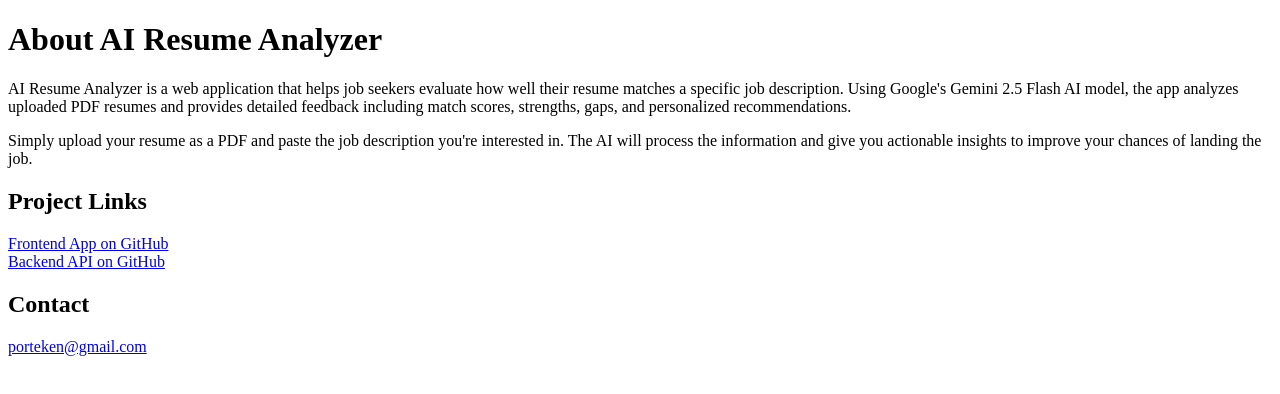
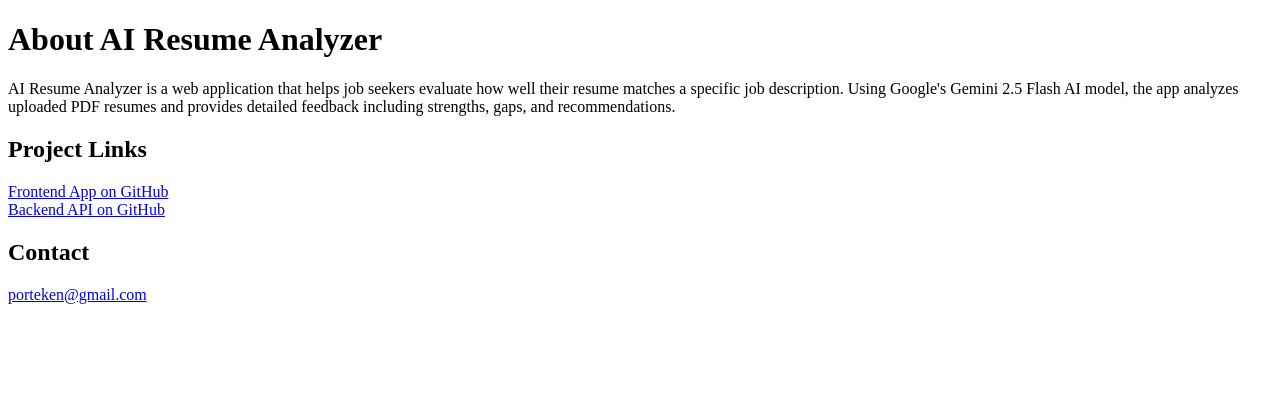
Before and after one commit to porteken/ai-resume-analyzer-app, a Next.js app: page /about in a window 1280 px wide. Shown: the top 394 px of the page. Built offline with nearby package versions, Linux system fonts and the light colour scheme.

Commit message:
Update about page content to improve clarity and conciseness

```diff
--- a/app/about/page.tsx
+++ b/app/about/page.tsx
@@ -13,15 +13,8 @@
             AI Resume Analyzer is a web application that helps job seekers
             evaluate how well their resume matches a specific job description.
             Using Google&apos;s Gemini 2.5 Flash AI model, the app analyzes
-            uploaded PDF resumes and provides detailed feedback including match
-            scores, strengths, gaps, and personalized recommendations.
-          </p>
-
-          <p className="text-slate-700">
-            Simply upload your resume as a PDF and paste the job description
-            you&apos;re interested in. The AI will process the information and
-            give you actionable insights to improve your chances of landing the
-            job.
+            uploaded PDF resumes and provides detailed feedback including
+            strengths, gaps, and recommendations.
           </p>
         </div>
 
```
Also changed, not shown: 1 other file (tests, documents, lock files or other folders).
